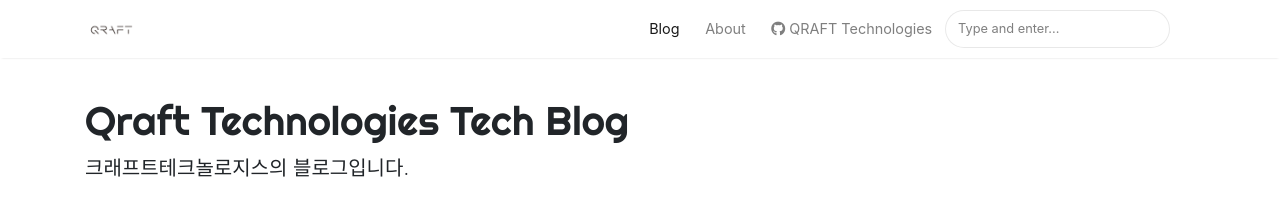
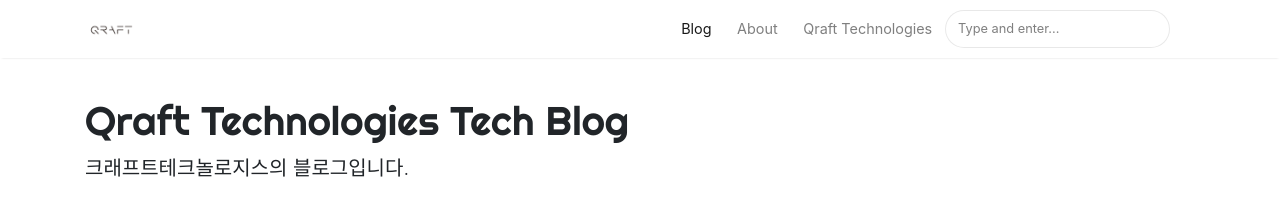
Before and after one commit to foxsayy/qraftech.github.io, a Jekyll site: the page built from index.html, in a window 1280 px wide. Shown: the top 211 px of the page. Built offline with Jekyll 4.4.1, drawn with Linux system fonts in a browser that asks for light colours; nearby versions of some CDN libraries; the list of posts is cut into pages by our own code.

Commit message:
Update default.html

```diff
--- a/_layouts/default.html
+++ b/_layouts/default.html
@@ -76,7 +76,7 @@ ga('send', 'pageview');
                 </li>
 
                 <li class="nav-item">
-                <a target="_blank" class="nav-link" href="https://www.qraftec.com"><i class="fab fa-github"></i> QRAFT Technologies</a>
+                <a target="_blank" class="nav-link" href="https://www.qraftec.com">Qraft Technologies</a>
                 </li>
 
                 {% include search-lunr.html %}
```
